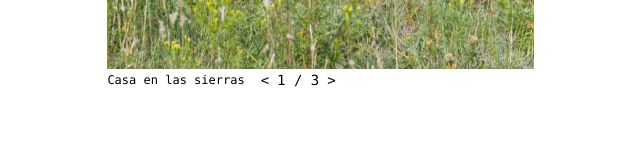
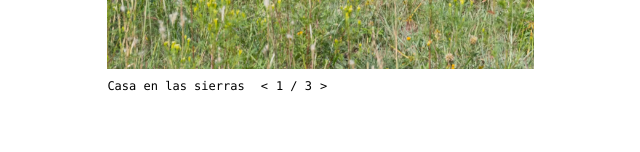
Before and after one commit to lalipognante/portfolio-3164-estudio, a Next.js app: page / in a window 1280 px wide. Shown: the part 762-914 px from the top of the page, without its empty margins (19-659 px from the left). Built offline with nearby package versions, Linux system fonts and the light colour scheme.

Commit message:
Update page.tsx

```diff
--- a/app/page.tsx
+++ b/app/page.tsx
@@ -48,10 +48,10 @@ function Proyecto({
         />
       </div>
 
-      <div className="description-container mt-2 text-sm w-full md:w-1/2 flex items-center space-x-4">
+      <div className="description-container pt-2 mt-2 text-sm w-full md:w-1/2 flex items-center space-x-4">
         <p className="text-xs font-mono text-left">{descripcion}</p>
         {imagenes.length > 1 && (
-          <div className="flex justify-center gap-2">
+          <div className="text-xs flex justify-center gap-2">
             <button onClick={prev} className="hover:underline">{"<"}</button>
             <span>{index + 1} / {imagenes.length}</span>
             <button onClick={next} className="hover:underline">{">"}</button>
```
